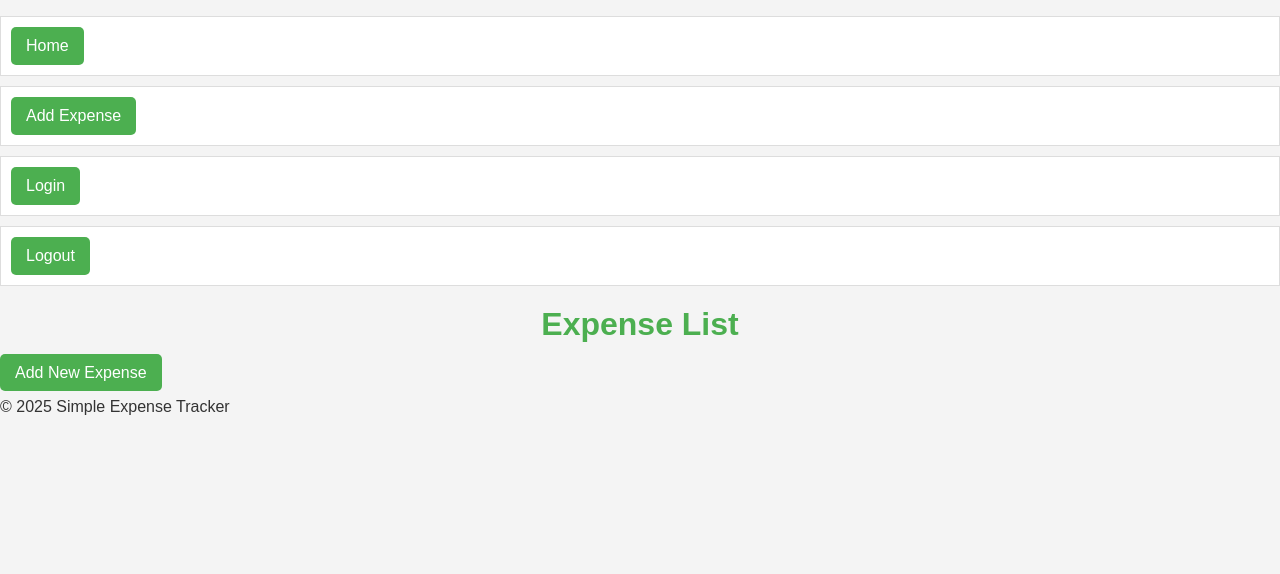
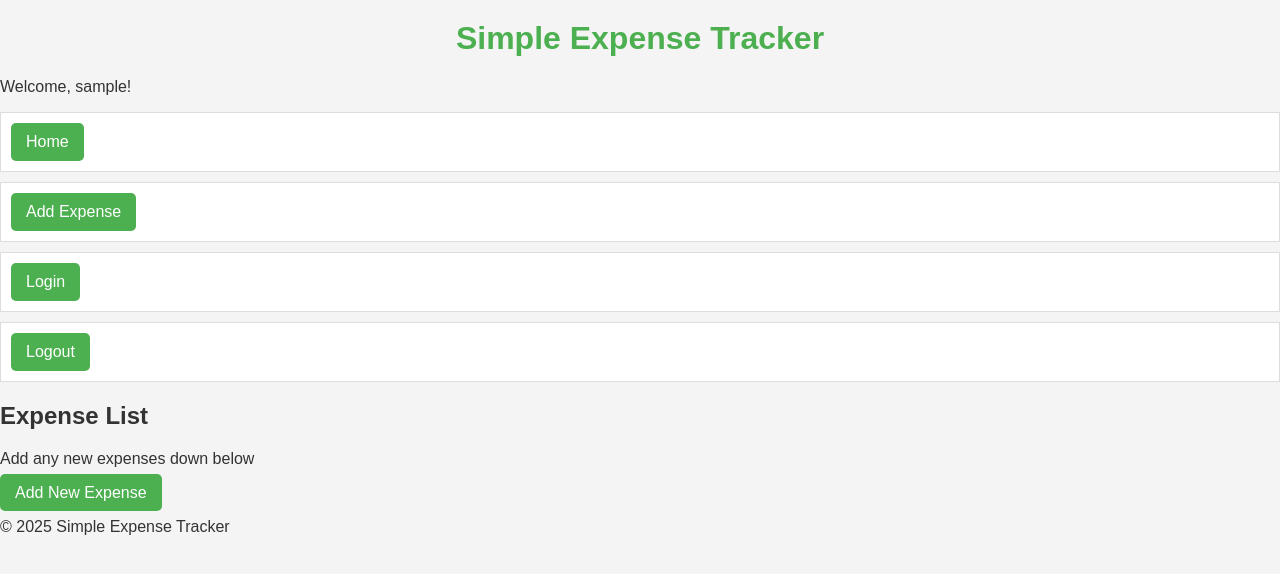
Before and after one commit to samira-hussein/simple-expense-tracker, a Django app: page / in a window 1280 px wide. Shown: the top 574 px of the page. Run offline with Django 5.2, Linux system fonts and the light colour scheme; the visitor is signed in with stand-in values (Sample User, id 1); data that the repository does not hold is empty.

Commit message:
fixed error in hompage html file

```diff
--- a/expenses/static/expenses/script.js
+++ b/expenses/static/expenses/script.js
@@ -21,7 +21,7 @@ document.addEventListener('DOMContentLoaded', function () {
 
     toggleButtons.forEach(button => {
         button.addEventListener('click', function() {
-            const details = this.nextElementSibling; // Assuming the details are right after the button
+            const details = this.nextElementSibling; // for details are right after the button
             if (details.style.display === 'none') {
                 details.style.display = 'block';
                 this.textContent = 'Hide Details';
@@ -33,7 +33,7 @@ document.addEventListener('DOMContentLoaded', function () {
     });
 
     // Delete Expense Confirmation
-    const deleteButtons = document.querySelectorAll('.delete-expense'); // Assuming the delete button has this class
+    const deleteButtons = document.querySelectorAll('.delete-expense'); // for delete button has this class
 
     deleteButtons.forEach(button => {
         button.addEventListener('click', function(event) {
--- a/expenses/static/expenses/style.css
+++ b/expenses/static/expenses/style.css
@@ -16,7 +16,7 @@ h1 {
 
 /* Container for expense list and form */
 .container {
-    width: 80%;
+    width: 50%;
     margin: 0 auto;
     padding: 20px;
     background-color: white;
--- a/expenses/templates/base_generic.html
+++ b/expenses/templates/base_generic.html
@@ -9,6 +9,14 @@
 </head>
 <body>
     <header>
+        <h1>Simple Expense Tracker</h1>
+        {% if user.is_authenticated %}
+            <p>Welcome, {{ user.username }}!</p>
+        {% else %}
+            <p>Welcome, Guest!</p>
+        {% endif %}
+    </header>
+<section>
     <nav>
         <ul>
             <li><a href="{% url 'expense_list' %}">Home</a></li>
@@ -17,11 +25,10 @@
             <li><a href="{% url 'logout' %}">Logout</a></li>
         </ul>
     </nav>
-    </header>
-
+</section>
     <main>
         {% block content %}
-        <!-- Content goes here -->
+
         {% endblock %}
     </main>
 
--- a/expenses/templates/expenses/ expense_form.html
+++ b/expenses/templates/expenses/ expense_form.html
@@ -1,4 +1,3 @@
-<!-- templates/expenses/expense_form.html -->
 {% load static %}
 <!DOCTYPE html>
 <html lang="en">
--- a/expenses/templates/expenses/expense_confirm_delete.html
+++ b/expenses/templates/expenses/expense_confirm_delete.html
@@ -1,4 +1,3 @@
-<!-- templates/expenses/expense_confirm_delete.html -->
 {% load static %}
 <!DOCTYPE html>
 <html lang="en">
--- a/expenses/templates/expenses/expense_list.html
+++ b/expenses/templates/expenses/expense_list.html
@@ -1,7 +1,8 @@
 {% extends 'base_generic.html' %}
 
 {% block content %}
-    <h1>Expense List</h1>
+    <h2>Expense List</h2>
+    <p> Add any new expenses down below</p>
     <a href="{% url 'expense_form' %}">Add New Expense</a>
     <ul>
         <!-- Loop through all expenses and display each one -->
--- a/simple_expense/settings.py
+++ b/simple_expense/settings.py
@@ -16,6 +16,8 @@ ALLOWED_HOSTS = ['simple-expense-84d01d0e9ff8.herokuapp.com', 'localhost', '127.
 
 
 DEBUG = True
+
+LOGIN_REDIRECT_URL = 'expense_list'  # Redirect to the expense list after login
 
 
 INSTALLED_APPS = [
```
Lines whose indentation alone changed are shown as unchanged.
